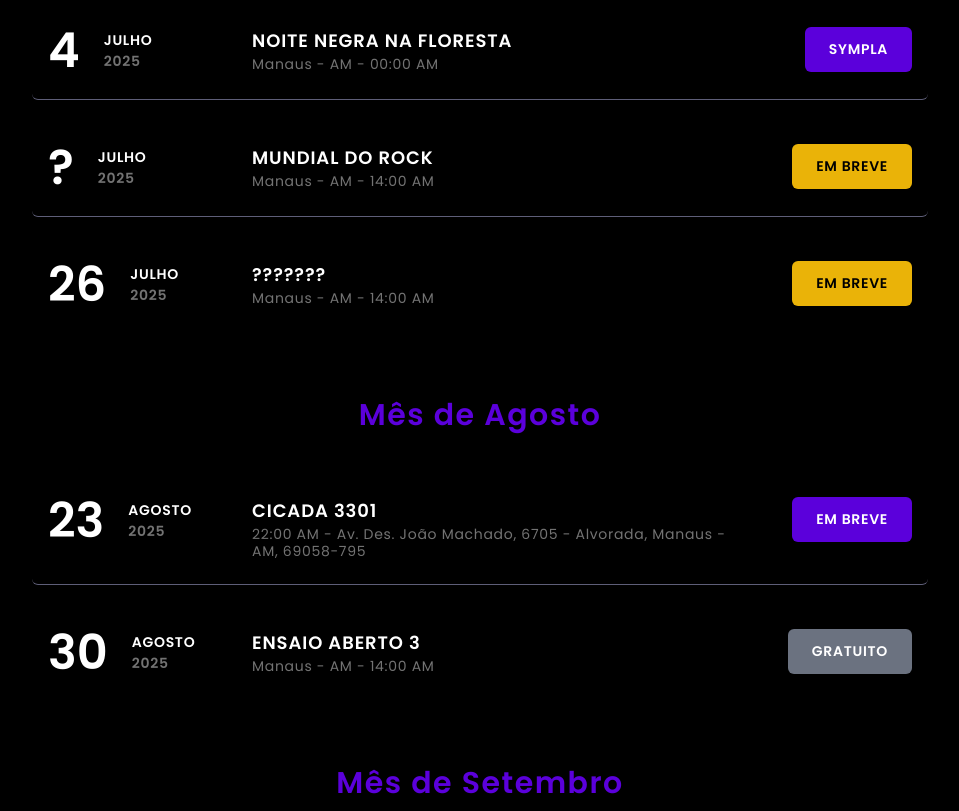
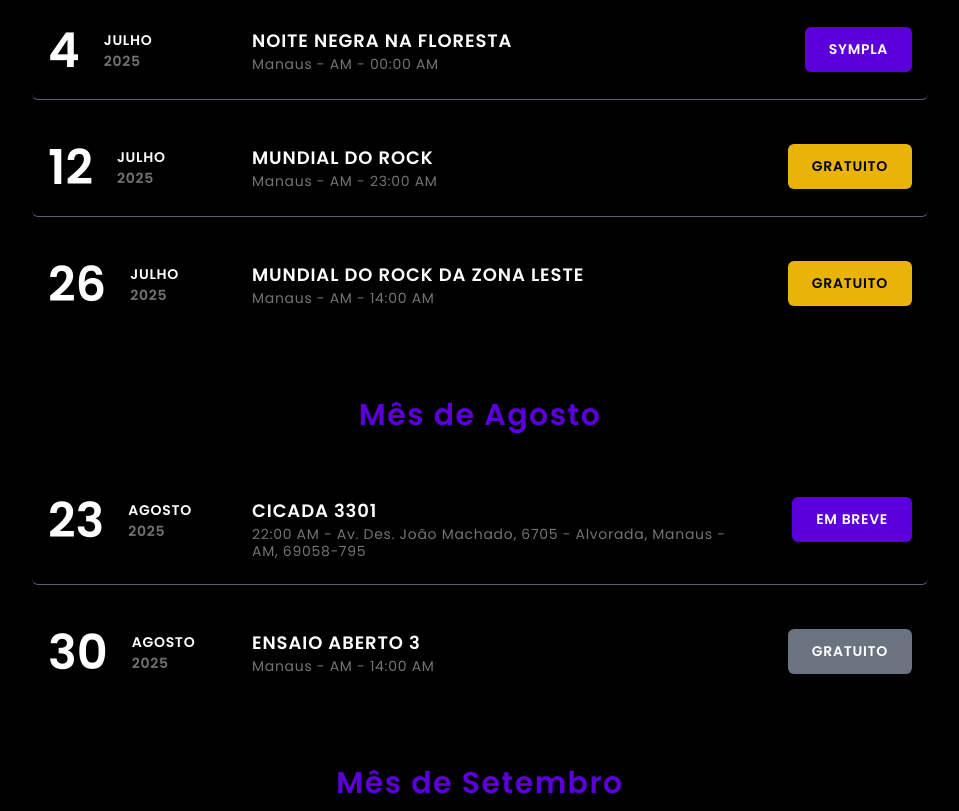
Before and after one commit to Matheuskievao/sovietat, a plain HTML site: page index.html in a window 1280 px wide. Shown: the part 2629-3440 px from the top of the page, without its empty margins (160-1119 px from the left). Drawn offline with nearby package versions, Linux system fonts and the light colour scheme.

Commit message:
Update index.html

```diff
--- a/index.html
+++ b/index.html
@@ -567,7 +567,7 @@
             </div>
         </div>
 
-        <!-- MÊS DE JULHO -->
+        <-- MÊS DE JULHO -->
         <div class="month-section mb-10 md:mb-16">
             <h3 class="text-xl sm:text-2xl md:text-3xl font-semibold text-center mb-6 md:mb-10 tracking-wider text-soviet-purple" data-aos="fade-up" data-aos-delay="50">
               Mês de Julho
@@ -586,14 +586,14 @@
                </div>
                <div class="date-item" data-aos="fade-up" data-aos-delay="150">
                  <div class="date-info">
-                   <div class="day">?</div>
+                   <div class="day">12</div>
                    <div class="month-year"><span class="month">JULHO</span><span class="year">2025</span></div>
                  </div>
                  <div class="event-details">
                    <div class="event-name">MUNDIAL DO ROCK</div>
-                   <div class="event-location">Manaus - AM - 14:00 AM</div>
+                   <div class="event-location">Manaus - AM - 23:00 AM</div>
                  </div>
-                 <button class="event-button bg-yellow-500 hover:bg-yellow-600 cursor-default text-black">Em breve</button>
+                 <button class="event-button bg-yellow-500 hover:bg-yellow-600 cursor-default text-black">Gratuito</button>
                </div>
                <div class="date-item" data-aos="fade-up" data-aos-delay="150">
                  <div class="date-info">
@@ -601,10 +601,10 @@
                    <div class="month-year"><span class="month">JULHO</span><span class="year">2025</span></div>
                  </div>
                  <div class="event-details">
-                   <div class="event-name">???????</div>
+                   <div class="event-name">MUNDIAL DO ROCK DA ZONA LESTE</div>
                    <div class="event-location">Manaus - AM - 14:00 AM</div>
                  </div>
-                 <button class="event-button bg-yellow-500 hover:bg-yellow-600 cursor-default text-black">Em breve</button>
+                 <button class="event-button bg-yellow-500 hover:bg-yellow-600 cursor-default text-black">Gratuito</button>
                </div>
             </div>
         </div>
@@ -853,18 +853,6 @@
         </div>
     </section>
 
-    <section class="quote-section" data-aos="fade-in">
-      ‘’Soviet At - Show Completo; Manaus, AM 6/29/24‘’
-    </section>
-
-    <section class="py-16 md:py-24 lg:py-29 bg-black">
-        <div class="container mx-auto px-4 sm:px-6" data-aos="zoom-in-up" data-aos-duration="1000">
-            <div class="max-w-5xl mx-auto rounded-xl md:rounded-2xl lg:rounded-3xl overflow-hidden shadow-xl aspect-w-16 aspect-h-9">
-                <iframe src="https://www.youtube.com/embed/7kUDbiTaV8k?start=0" title="YouTube video player" frameborder="0" allow="accelerometer; autoplay; clipboard-write; encrypted-media; gyroscope; picture-in-picture; web-share" allowfullscreen loading="lazy"></iframe>
-            </div>
-        </div>
-    </section>
-
   </main>
 
   <footer id="contact" class="bg-black pt-16 md:pt-20 pb-8 md:pb-10">
```
